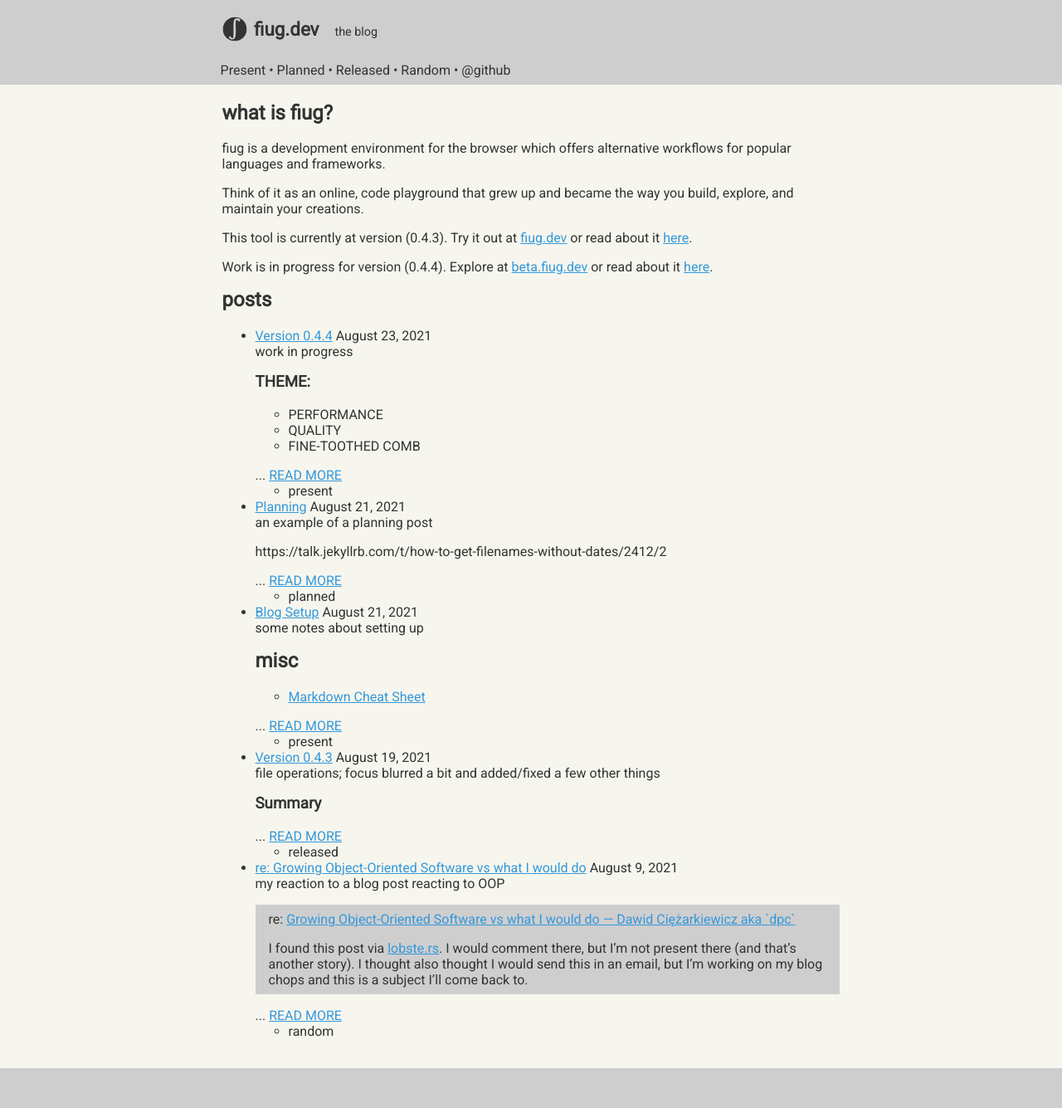
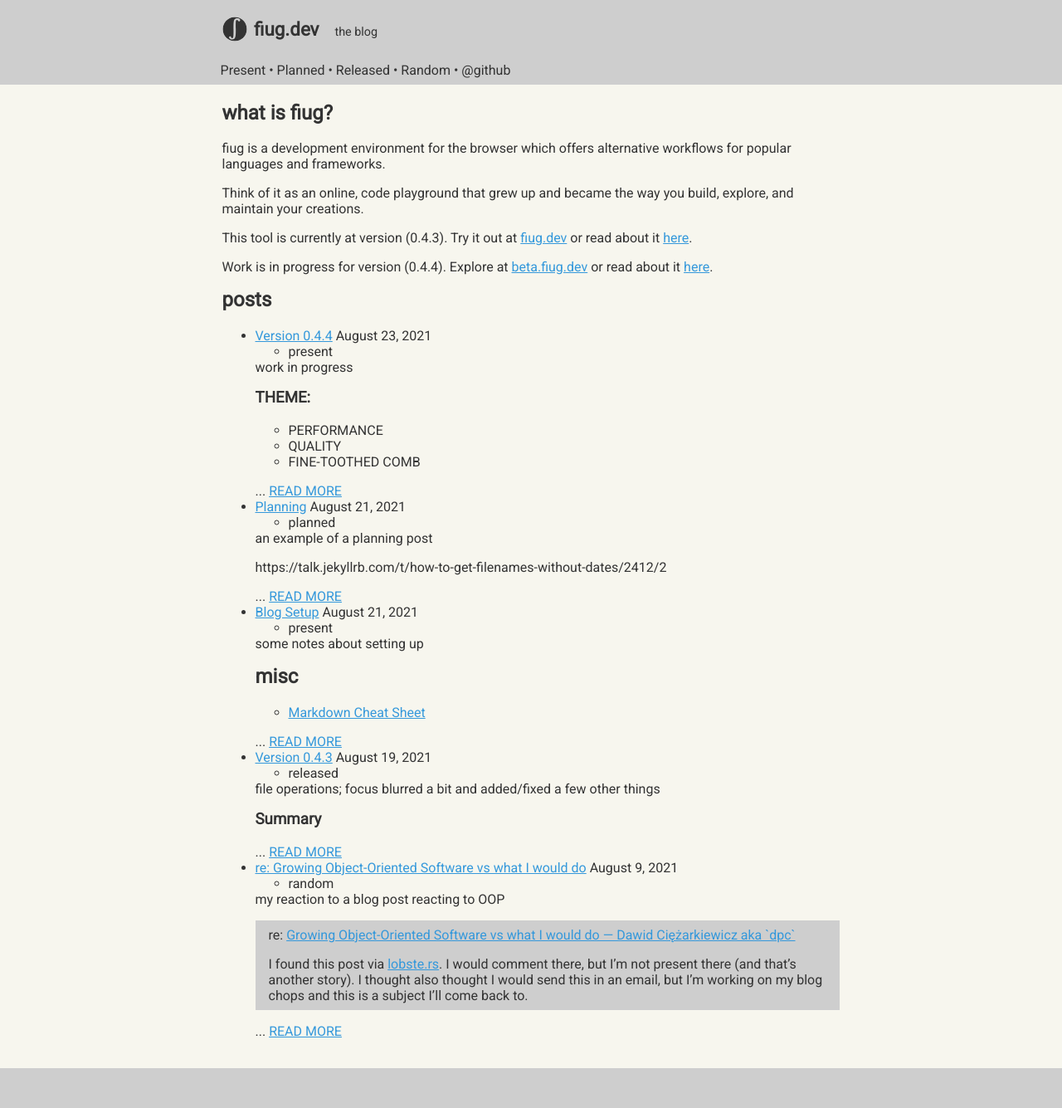
Before and after one commit to fiugd/blog, a Jekyll site: the page built from docs/index.md, in a window 1280 px wide. Shown: the whole page at 83% size. Built offline with Jekyll 4.4.1, drawn with Linux system fonts in a browser that asks for light colours.

Commit message:
Update posts.html

```diff
--- a/docs/_includes/posts.html
+++ b/docs/_includes/posts.html
@@ -8,15 +8,18 @@
           {{ post.date | date: "%B %-d, %Y" }}
         </time>
       </span>
-      <p>{{ post.description }}</p>
-      <p>{{ post.excerpt }}</p>
-      <span>...</span>
-      <a href="{{ post.url }}">READ MORE</a>
+
       <ul>
         {% for tag in post.categories %}
           <li>{{ tag }}</li>
         {% endfor %}
       </ul>
+
+      <p>{{ post.description }}</p>
+      <p>{{ post.excerpt }}</p>
+      <span>...</span>
+      <a href="{{ post.url }}">READ MORE</a>
+
     </li>
   {% endfor %}
 </ul>
```
